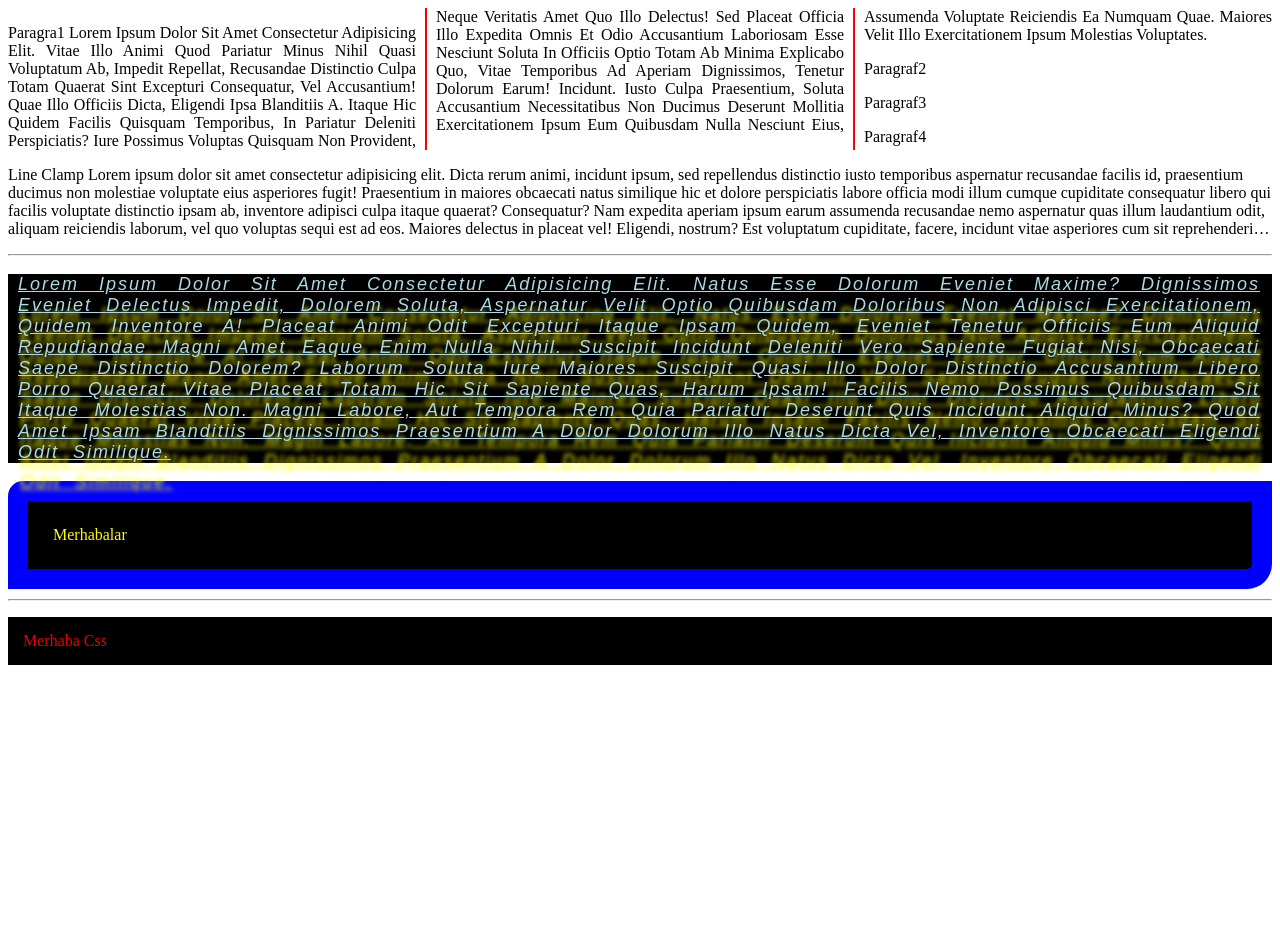
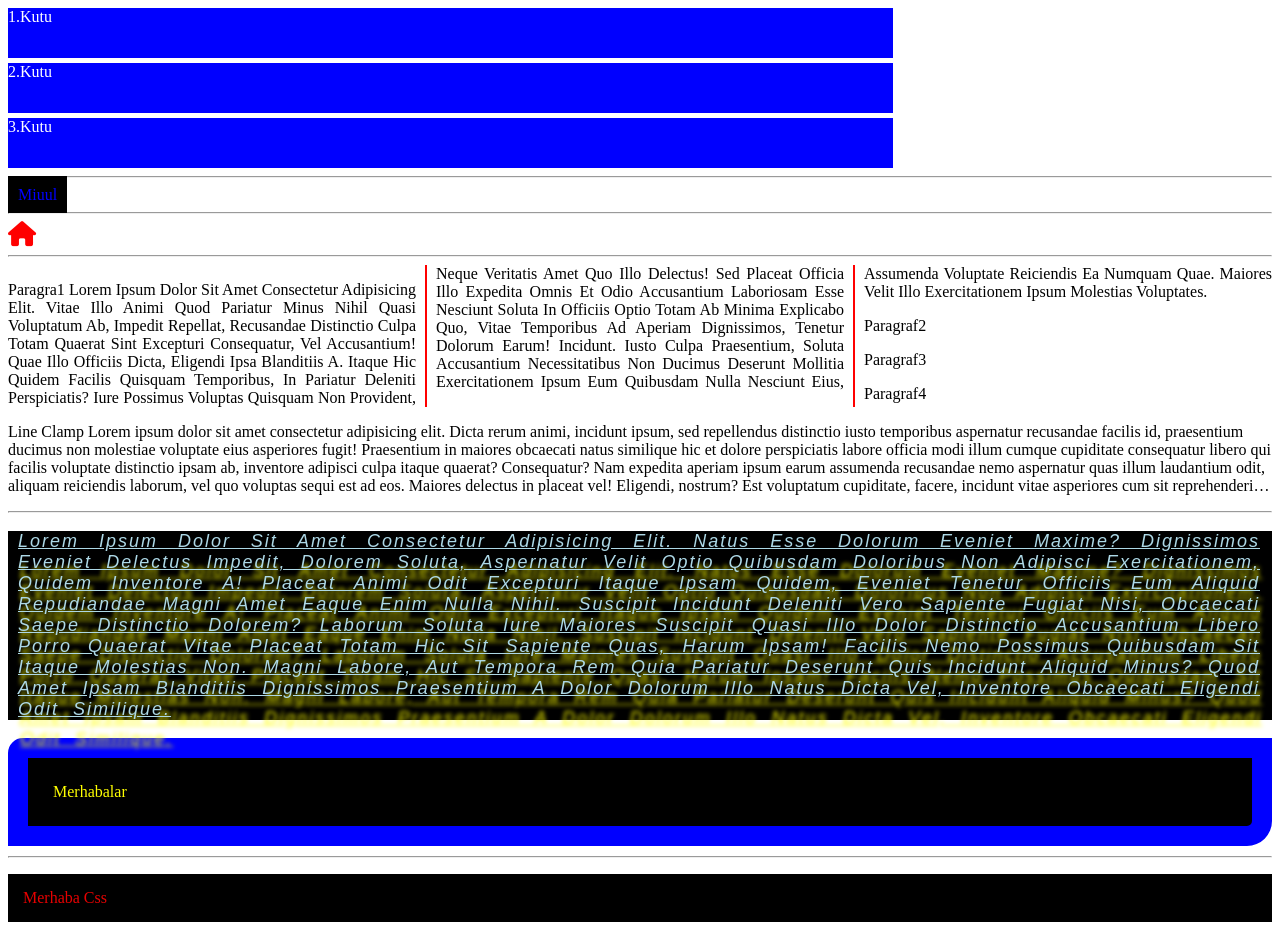
Before and after one commit to OguzDurak/css3-codes, a plain HTML site: page index.html in a window 1280 px wide. Before the commit the page ends 800 px from the top, so only its background shows below. Drawn offline with Linux system fonts and the light colour scheme; a web font is replaced by a local one.

Commit message:
width-height-cursor-hover-link

```diff
--- a/index.html
+++ b/index.html
@@ -20,6 +20,16 @@
       rel="stylesheet"
     />
 
+    <!-- ıcon font awesome -->
+    <link
+      rel="stylesheet"
+      href="https://cdnjs.cloudflare.com/ajax/libs/font-awesome/6.7.2/css/all.min.css"
+      integrity="sha512-Evv84Mr4kqVGRNSgIGL/F/aIDqQb7xQ2vcrdIwxfjThSH8CSR7PBEakCr51Ck+w+/U6swU2Im1vVX0SVk9ABhg=="
+      crossorigin="anonymous"
+      referrerpolicy="no-referrer"
+    />
+
+
     <!-- external css -->
 
     <link rel="stylesheet" href="style.css" />
@@ -27,28 +37,81 @@
   <body>
     <!-- start Code -->
 
-    <div class="column-cotainer">
-        <p>Paragra1 Lorem ipsum dolor sit amet consectetur adipisicing elit. Vitae illo animi quod pariatur minus nihil quasi voluptatum ab, impedit repellat, recusandae distinctio culpa totam quaerat sint excepturi consequatur, vel accusantium!
-        Quae illo officiis dicta, eligendi ipsa blanditiis a. Itaque hic quidem facilis quisquam temporibus, in pariatur deleniti perspiciatis? Iure possimus voluptas quisquam non provident, neque veritatis amet quo illo delectus!
-        Sed placeat officia illo expedita omnis et odio accusantium laboriosam esse nesciunt soluta in officiis optio totam ab minima explicabo quo, vitae temporibus ad aperiam dignissimos, tenetur dolorum earum! Incidunt.
-        Iusto culpa praesentium, soluta accusantium necessitatibus non ducimus deserunt mollitia exercitationem ipsum eum quibusdam nulla nesciunt eius, assumenda voluptate reiciendis ea numquam quae. Maiores velit illo exercitationem ipsum molestias voluptates.</p>
 
-        <p>paragraf2</p>
-        <p>paragraf3</p>
-        <p>paragraf4</p>
-    </div>
+    <!-- width-height -->
 
-    <p class="line-clamp4">Line Clamp  Lorem ipsum dolor sit amet consectetur adipisicing elit. Dicta rerum animi, incidunt ipsum, sed repellendus distinctio iusto temporibus aspernatur recusandae facilis id, praesentium ducimus non molestiae voluptate eius asperiores fugit!
-    Praesentium in maiores obcaecati natus similique hic et dolore perspiciatis labore officia modi illum cumque cupiditate consequatur libero qui facilis voluptate distinctio ipsam ab, inventore adipisci culpa itaque quaerat? Consequatur?
-    Nam expedita aperiam ipsum earum assumenda recusandae nemo aspernatur quas illum laudantium odit, aliquam reiciendis laborum, vel quo voluptas sequi est ad eos. Maiores delectus in placeat vel! Eligendi, nostrum?
-    Est voluptatum cupiditate, facere, incidunt vitae asperiores cum sit reprehenderit rerum qui voluptatem. Aliquid tenetur rem distinctio error, accusamus odit maiores et repellat corrupti illo dignissimos a amet accusantium. Eum?</p>
+    <div class="miuul_width_height">1.Kutu</div>
+    <div class="miuul_width_height">2.Kutu</div>
+    <div class="miuul_width_height">3.Kutu</div>
 
     <hr>
 
-    <p id="parag_id4">Lorem ipsum dolor sit amet consectetur adipisicing elit. Natus esse dolorum eveniet maxime? Dignissimos eveniet delectus impedit, dolorem soluta, aspernatur velit optio quibusdam doloribus non adipisci exercitationem, quidem inventore a!
-    Placeat animi odit excepturi itaque ipsam quidem, eveniet tenetur officiis eum aliquid repudiandae magni amet eaque enim nulla nihil. Suscipit incidunt deleniti vero sapiente fugiat nisi, obcaecati saepe distinctio dolorem?
-    Laborum soluta iure maiores suscipit quasi illo dolor distinctio accusantium libero porro quaerat vitae placeat totam hic sit sapiente quas, harum ipsam! Facilis nemo possimus quibusdam sit itaque molestias non.
-    Magni labore, aut tempora rem quia pariatur deserunt quis incidunt aliquid minus? Quod amet ipsam blanditiis dignissimos praesentium a dolor dolorum illo natus dicta vel, inventore obcaecati eligendi odit similique.</p>
+    <!-- ıcon font awesome -->
+    <a id="miuul_a" href="https://www.miuul.com" target="_blank">Miuul</a>
+
+
+    <hr>
+
+    <i style="font-size:25px; color: red;" class="fa-solid fa-house"></i>
+
+
+    <hr>
+    <div class="column-cotainer">
+      <p>
+        Paragra1 Lorem ipsum dolor sit amet consectetur adipisicing elit. Vitae
+        illo animi quod pariatur minus nihil quasi voluptatum ab, impedit
+        repellat, recusandae distinctio culpa totam quaerat sint excepturi
+        consequatur, vel accusantium! Quae illo officiis dicta, eligendi ipsa
+        blanditiis a. Itaque hic quidem facilis quisquam temporibus, in pariatur
+        deleniti perspiciatis? Iure possimus voluptas quisquam non provident,
+        neque veritatis amet quo illo delectus! Sed placeat officia illo
+        expedita omnis et odio accusantium laboriosam esse nesciunt soluta in
+        officiis optio totam ab minima explicabo quo, vitae temporibus ad
+        aperiam dignissimos, tenetur dolorum earum! Incidunt. Iusto culpa
+        praesentium, soluta accusantium necessitatibus non ducimus deserunt
+        mollitia exercitationem ipsum eum quibusdam nulla nesciunt eius,
+        assumenda voluptate reiciendis ea numquam quae. Maiores velit illo
+        exercitationem ipsum molestias voluptates.
+      </p>
+
+      <p>paragraf2</p>
+      <p>paragraf3</p>
+      <p>paragraf4</p>
+    </div>
+
+    <p class="line-clamp4">
+      Line Clamp Lorem ipsum dolor sit amet consectetur adipisicing elit. Dicta
+      rerum animi, incidunt ipsum, sed repellendus distinctio iusto temporibus
+      aspernatur recusandae facilis id, praesentium ducimus non molestiae
+      voluptate eius asperiores fugit! Praesentium in maiores obcaecati natus
+      similique hic et dolore perspiciatis labore officia modi illum cumque
+      cupiditate consequatur libero qui facilis voluptate distinctio ipsam ab,
+      inventore adipisci culpa itaque quaerat? Consequatur? Nam expedita aperiam
+      ipsum earum assumenda recusandae nemo aspernatur quas illum laudantium
+      odit, aliquam reiciendis laborum, vel quo voluptas sequi est ad eos.
+      Maiores delectus in placeat vel! Eligendi, nostrum? Est voluptatum
+      cupiditate, facere, incidunt vitae asperiores cum sit reprehenderit rerum
+      qui voluptatem. Aliquid tenetur rem distinctio error, accusamus odit
+      maiores et repellat corrupti illo dignissimos a amet accusantium. Eum?
+    </p>
+
+    <hr />
+
+    <p id="parag_id4">
+      Lorem ipsum dolor sit amet consectetur adipisicing elit. Natus esse
+      dolorum eveniet maxime? Dignissimos eveniet delectus impedit, dolorem
+      soluta, aspernatur velit optio quibusdam doloribus non adipisci
+      exercitationem, quidem inventore a! Placeat animi odit excepturi itaque
+      ipsam quidem, eveniet tenetur officiis eum aliquid repudiandae magni amet
+      eaque enim nulla nihil. Suscipit incidunt deleniti vero sapiente fugiat
+      nisi, obcaecati saepe distinctio dolorem? Laborum soluta iure maiores
+      suscipit quasi illo dolor distinctio accusantium libero porro quaerat
+      vitae placeat totam hic sit sapiente quas, harum ipsam! Facilis nemo
+      possimus quibusdam sit itaque molestias non. Magni labore, aut tempora rem
+      quia pariatur deserunt quis incidunt aliquid minus? Quod amet ipsam
+      blanditiis dignissimos praesentium a dolor dolorum illo natus dicta vel,
+      inventore obcaecati eligendi odit similique.
+    </p>
 
     <div id="div_id">Merhabalar</div>
 
--- a/style.css
+++ b/style.css
@@ -101,5 +101,39 @@
     -moz-box-orient: vertical;
     overflow: hidden;
 
+}
+
+/* link */
+
+#miuul_a{
+    color: blue;
+    text-decoration: none;
+    background-color: black;
+    padding: 10px;
 
 }
+#miuul_a:hover{
+    color: black;
+    text-decoration: none;
+    background-color: blue;
+    padding: 9px;
+
+}
+
+.miuul_width_height{
+    background-color: blue;
+    color: white;
+    margin-top: 5px;
+    width: 200px;
+    width: 70%;
+    height: 50px;
+}
+
+.miuul_width_height:hover{
+    background-color: white;
+    color: blue;
+    cursor: pointer;
+    cursor: move;
+    cursor: text;
+
+}
```
